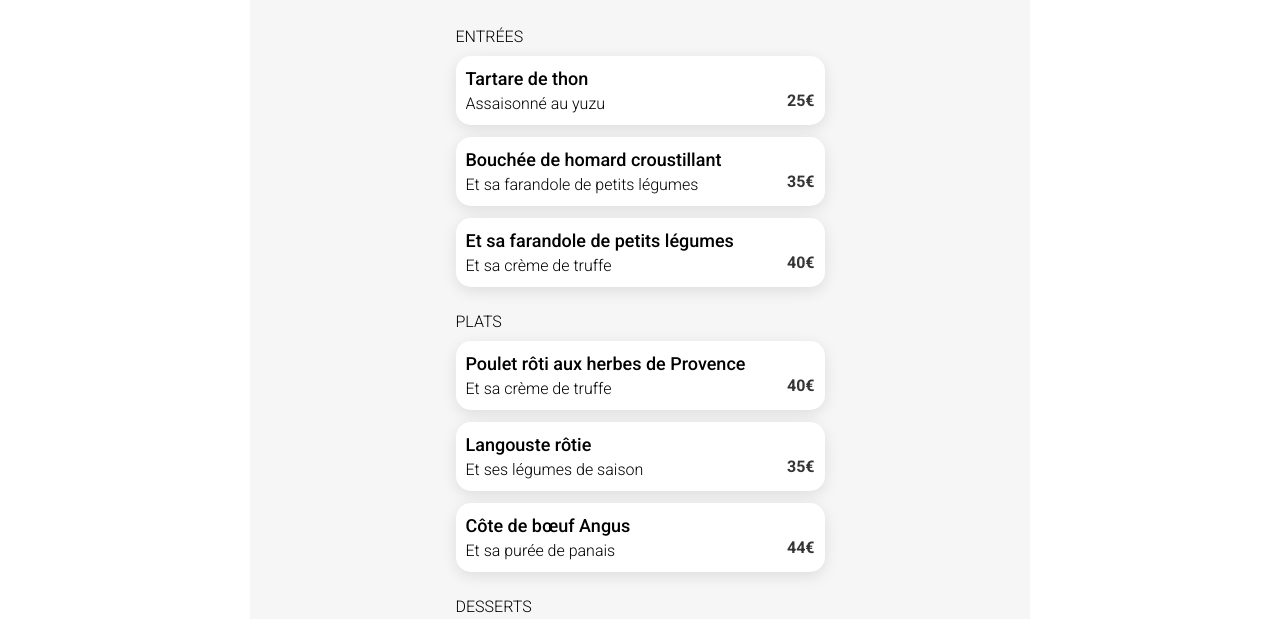
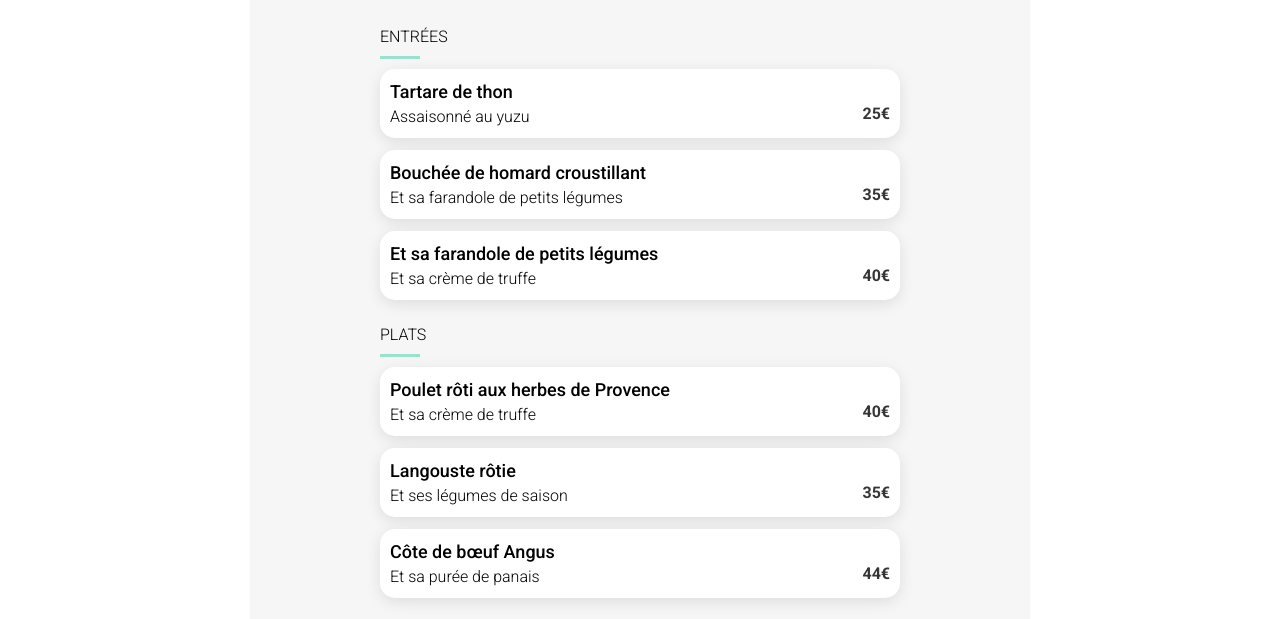
Before and after one commit to gbouly1/Ohmyfood, a plain HTML site: page restos/resto4.html in a window 1280 px wide. Shown: the part 399-1018 px from the top of the page. Drawn offline with Linux system fonts and the light colour scheme; a web font is replaced by a local one.

Commit message:
finalisation desktop

```diff
--- a/css/resto.css
+++ b/css/resto.css
@@ -77,6 +77,7 @@
   flex-direction: column;
   justify-content: center;
   gap: 5px;
+  max-width: 85%;
 }
 
 .price-text {
@@ -124,6 +125,9 @@
 }
 
 /* animation  */
+/* .chicken {
+  text-overflow: unset !important;
+} */
 
 .titre-hearth:hover {
   fill: url(#myGradient);
@@ -136,3 +140,20 @@
 .card-plats:hover .check-icon {
   right: 0px;
 }
+
+.card-plats:hover .text-entry p {
+  padding-right: 65px;
+}
+
+.text-entry p,
+.text-entry h6 {
+  white-space: nowrap;
+  overflow: hidden;
+  text-overflow: ellipsis;
+}
+
+@media (min-width: 768px) {
+  .card-plats {
+    width: 500px;
+  }
+}
--- a/css/style.css
+++ b/css/style.css
@@ -91,6 +91,12 @@ header {
 header a {
   position: absolute;
   left: 1%;
+}
+
+.menu-second h3 {
+  border-bottom: 3px solid #99e2d0;
+  max-width: 40px;
+  padding-bottom: 10px;
 }
 
 /* SECTION RESERVATION  */
--- a/restos/resto4.html
+++ b/restos/resto4.html
@@ -87,7 +87,7 @@
 
                                 <div class="card-plats">
                                     <div class="text-entry">
-                                        <h6>Poulet rôti aux herbes de Provence </h6>
+                                        <h6 class="chicken">Poulet rôti aux herbes de Provence </h6>
                                         <p class="plat-text">Et sa crème de truffe</p>
                                     </div>
                                     <div class="price">
```
